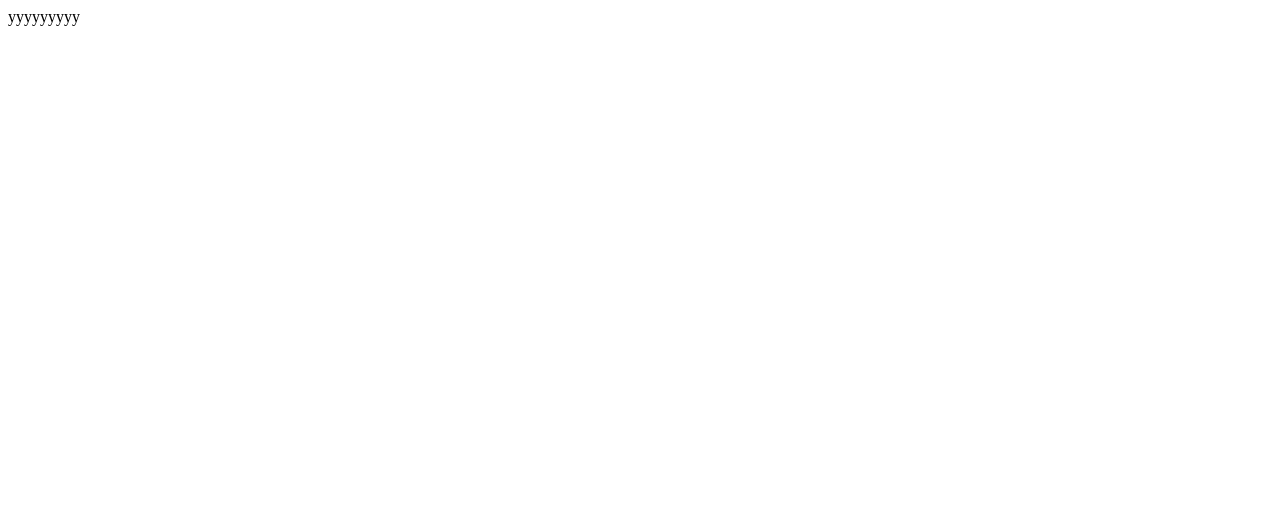
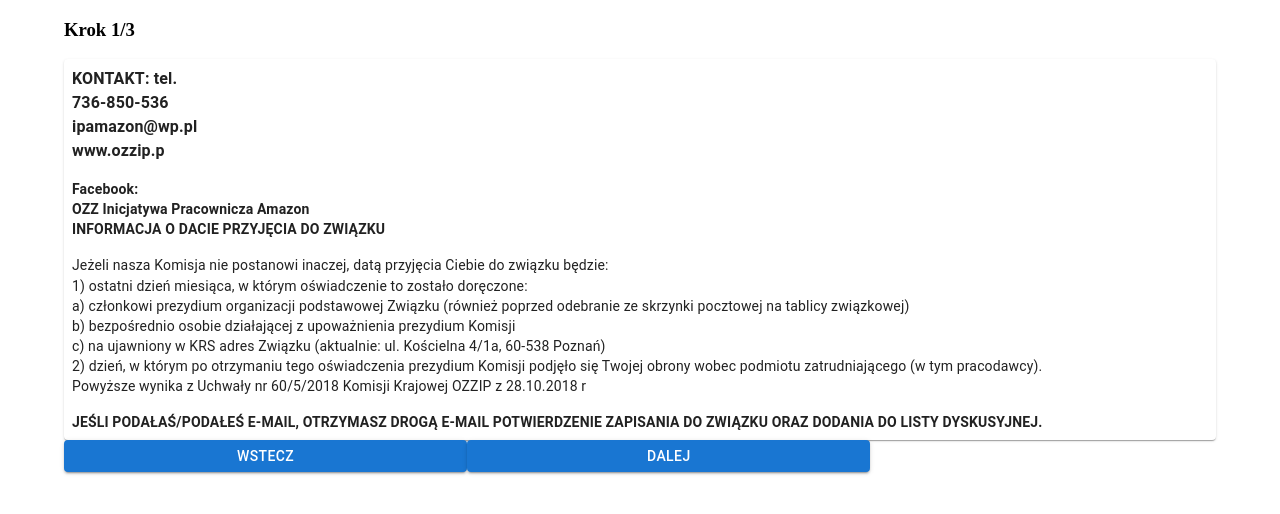
Before and after one commit to Krzysztofe/ip-podbeskidzkie-deklaracja, a React (Create React App) app in the folder form-ip-app/: page /deklaracja/ in a window 1280 px wide. Shown: the top 514 px of the page. Built offline with nearby package versions, Linux system fonts and the light colour scheme.

Commit message:
Add useMultistepForm

```diff
--- a/form-ip-app/package.json
+++ b/form-ip-app/package.json
@@ -3,6 +3,9 @@
   "version": "0.1.0",
   "private": true,
   "dependencies": {
+    "@emotion/react": "^11.11.1",
+    "@emotion/styled": "^11.11.0",
+    "@mui/material": "^5.14.1",
     "@testing-library/jest-dom": "^5.16.5",
     "@testing-library/react": "^13.4.0",
     "@testing-library/user-event": "^13.5.0",
--- a/form-ip-app/src/App.tsx
+++ b/form-ip-app/src/App.tsx
@@ -1,7 +1,7 @@
 import { lazy, Suspense } from "react";
 import { BrowserRouter, Route, Routes } from "react-router-dom";
 const LoadingPage = lazy(() => import("./pages/LoadingPage"));
-const IndexForm = lazy(() => import("./pages/indexForm/IndexForm"));
+const IndexForm = lazy(() => import("./pages/Form/IndexForm"));
 
 function App() {
   return (
--- /dev/null
+++ b/form-ip-app/src/pages/Form/FormHeader.tsx
@@ -0,0 +1,22 @@
+import React from "react";
+import Typography from "@mui/material/Typography";
+
+const FormHeader = () => {
+  return (
+    <>
+      <Typography variant="body1" sx={{ p: 1, fontWeight: "bold" }}>
+        Deklaracja przystąpienia do <br /> Ogólnopolskiego <br /> Związku
+        Zawodowego „Inicjatywa Pracownicza”
+      </Typography>
+
+      <Typography variant="body2" sx={{ p: 1, fontWeight: "bold" }}>
+        DEKLARACJA <br />
+        Ja, niżej podpisany/podpisana oświadczam, iż przystępuję do
+        Ogólnopolskiego Związku Zawodowego „Inicjatywa Pracownicza” z siedzibą w
+        Poznaniu (KRS nr 0000215247).
+      </Typography>
+    </>
+  );
+};
+
+export default FormHeader;
--- /dev/null
+++ b/form-ip-app/src/pages/Form/IndexForm.tsx
@@ -0,0 +1,44 @@
+import React from "react";
+import useMultistepForm from "./useMultistepForm";
+import StepDateInfo from "./StepDateInfo";
+import StepGeneralnfo from "./StepGeneralnfo";
+import Container from "@mui/material/Container";
+import Button from "@mui/material/Button";
+import StepsHeader from "./StepsHeader";
+import StepForm from "./StepForm";
+
+const IndexForm = () => {
+  const {
+    steps,
+    currentStepIdx,
+    setCurrentStepIdx,
+    step,
+    isFirstStep,
+    isLastStep,
+    back,
+    next,
+  } = useMultistepForm([<StepDateInfo />, <StepGeneralnfo />, <StepForm />]);
+
+  return (
+    <Container>
+      <StepsHeader currentStepIdx={currentStepIdx} steps={steps} />
+      {step}
+      <Button
+        variant="contained"
+        onClick={() => back()}
+        sx={{ width: "35%", p: "0.3em" }}
+      >
+        Wstecz
+      </Button>
+      <Button
+        variant="contained"
+        onClick={() => next()}
+        sx={{ width: "35%", p: "0.3em" }}
+      >
+        Dalej
+      </Button>
+    </Container>
+  );
+};
+
+export default IndexForm;
--- /dev/null
+++ b/form-ip-app/src/pages/Form/StepDateInfo.tsx
@@ -0,0 +1,42 @@
+import Card from "@mui/material/Card";
+import Typography from "@mui/material/Typography";
+
+const StepDateInfo = () => {
+  return (
+    <Card>
+      <Typography variant="body1" sx={{ p: 1, fontWeight: "bold" }}>
+        KONTAKT: tel.
+        <br /> 736-850-536 <br />
+        ipamazon@wp.pl <br />
+        www.ozzip.p
+      </Typography>
+      <Typography variant="body2" sx={{ p: 1, fontWeight: "bold" }}>
+        Facebook: <br /> OZZ Inicjatywa Pracownicza Amazon <br /> INFORMACJA O
+        DACIE PRZYJĘCIA DO ZWIĄZKU
+      </Typography>
+      <Typography variant="body2" sx={{ p: 1 }}>
+        Jeżeli nasza Komisja nie postanowi inaczej, datą przyjęcia Ciebie do
+        związku będzie: <br />
+        1) ostatni dzień miesiąca, w którym oświadczenie to zostało doręczone:{" "}
+        <br />
+        a) członkowi prezydium organizacji podstawowej Związku (również poprzed
+        odebranie ze skrzynki pocztowej na tablicy związkowej) <br /> b)
+        bezpośrednio osobie działającej z upoważnienia prezydium Komisji <br />
+        c) na ujawniony w KRS adres Związku (aktualnie: ul. Kościelna 4/1a,
+        60-538 Poznań)
+        <br /> 2) dzień, w którym po otrzymaniu tego oświadczenia prezydium
+        Komisji podjęło się Twojej obrony wobec podmiotu zatrudniającego (w tym
+        pracodawcy). <br />
+        Powyższe wynika z Uchwały nr 60/5/2018 Komisji Krajowej OZZIP z
+        28.10.2018 r
+      </Typography>
+
+      <Typography variant="body2" sx={{ p: 1, fontWeight: "bold" }}>
+        JEŚLI PODAŁAŚ/PODAŁEŚ E-MAIL, OTRZYMASZ DROGĄ E-MAIL POTWIERDZENIE
+        ZAPISANIA DO ZWIĄZKU ORAZ DODANIA DO LISTY DYSKUSYJNEJ.
+      </Typography>
+    </Card>
+  );
+};
+
+export default StepDateInfo;
--- /dev/null
+++ b/form-ip-app/src/pages/Form/StepForm.tsx
@@ -0,0 +1,29 @@
+import React from 'react';
+import FormHeader from './FormHeader';
+
+import {
+  Button,
+  Checkbox,
+  FormControlLabel,
+  FormGroup,
+  Grid,
+  Link,
+  Paper,
+  TextField,
+} from "@mui/material";
+import Card from "@mui/material/Card";
+import Typography from "@mui/material/Typography";
+
+const StepForm = () => {
+
+
+
+
+    return (
+        <Card>
+            <FormHeader/>
+        </Card>
+    );
+};
+
+export default StepForm;
--- /dev/null
+++ b/form-ip-app/src/pages/Form/StepGeneralnfo.tsx
@@ -0,0 +1,73 @@
+import Card from "@mui/material/Card";
+import Typography from "@mui/material/Typography";
+
+const StepGeneralnfo = () => {
+  return (
+    <Card>
+      <Typography variant="body2" sx={{ p: 1, fontWeight: "bold" }}>
+        KLAUZULA INFORMACYNA
+      </Typography>
+      <Typography variant="body2" sx={{ p: 1 }}>
+        Przetwarzanie danych osobowych odbywać się będzie w celu:{" "}
+      </Typography>{" "}
+      <Typography variant="body2" sx={{ p: 1 }}>
+        • wykonywania celów statutowych,{" "}
+      </Typography>
+      <Typography variant="body2" sx={{ p: 0.5 }}>
+        {" "}
+        • realizowania wymagań wynikających z przepisów prawa, w szczególności
+        zaś w Ustawie z dnia 23 maja 1991 r. o związkach zawodowych{" "}
+      </Typography>{" "}
+      • dołączenia członka/członkini do listy mailingowej lub innego
+      elektronicznego komunikatora umożli- wiającego wysyłanie lub odbiór
+      informacji między członkami OZZIP, używanego w celach związanych ze
+      statutową działalnością OZZIP. <br />
+      Uprawnionymi do zbierania i przetwarzania danych osobowych w wyżej
+      wskazanym celu są członkow- ie Komisji Krajowej OZZIP, członkowie
+      prezydiów podstawowych jednostek organizacyjnych związ- ku albo
+      przedstawiciele związku działający z up- oważnienia wyżej wskazanych
+      organów. <br /> OZZIP nie przekazuje pracodawcom lub innym podmiotom
+      zatrudniającym zbiorczych list swoich członków. Jeżeli jednak pracodawca
+      lub inny podmi- ot zatrudniający wystąpi z prośbą o przedstawienie
+      informacji czy zamierzamy Ciebie reprezentować (np. w związku z zamiarem
+      wypowiedzenia umowy) podejmiemy się Twojej obrony i niezwłocznie Cię o tym
+      poinformujemy, korzystając z podanych przez Ciebie w tej deklaracji danych
+      kontaktowych.
+      <br /> Okres przetwarzania danych osobowych rozpocznie się od chwili
+      doręczenia przedstawicielowi OZZIP niniejszego podpisanego oświadczenia i
+      będzie tr- wał przez okres niezbędny do realizacji celów stat- utowych
+      OZZIP. <br />
+      Zgoda na przetwarzanie danych osobowych ob- jętych deklaracją
+      przystąpienia do związku zawodowego OZZIP w zakresie imienia i nazwis- ka,
+      podmiotu zatrudniającego, podstawy zatrudnie- nia, długości zatrudnienia w
+      odniesieniu do osoby wykonującej pracę zarobkową niebędącej pracown- ikiem
+      w rozumieniu KP, oraz wymiaru czasu pracy (w odniesieniu do wszystkich
+      wykonujących pracę zarobkową) jest warunkiem niezbędnym członkost- wa w
+      OZZIP. Wycofanie zgody na ich przetwarza- nie jest równoznaczne z
+      wystąpieniem ze związku, niemniej nie powoduje ono zaprzestania przet-
+      warzania tych danych w zakresie niezbędnym dla realizowania wymagań
+      wynikających z przepisów prawa lub ochrony słusznych interesów adminis-
+      tratora danych. <br />
+      W razie pytań prosimy o kontakt z Inspektorem Ochrony Danych Osobowych w
+      OZZIP: Jarosław Urbański (tel: 663-633-504, email: rzecznikochrony-
+      danychosobowych@ozzip.pl). <br /> OZZIP będzie przetwarzać dane osobowe na
+      pod- stawie rozporządzenia Parlamentu Europejskie- go i Rady (UE) 2016/679
+      z dnia 27 kwietnia 2016 r. w sprawie ochrony osób fizycznych w związku z
+      przetwarzaniem danych osobowych i w sprawie swobodnego przepływu takich
+      danych oraz uchyl- enia dyrektywy 95/46/WE. <br />
+      Każdej osobie, której dane osobowe są przetwarzane przez OZZIP przysługuje
+      prawo do ich: weryfikacji, kontroli, aktualizacji, korekty, uzyskania
+      informacji na temat metody, w jaki sposób są przechowywane, funkcji, a
+      także odwołania od dalszego ich przet- warzania. W celu realizacji tych
+      uprawnień prosimy o kontakt na ipamazon@wp.pl, tel. 736-850-536.
+      <br /> W momencie, gdy którakolwiek z podanych infor- macji zmieni się,
+      prosimy o kontakt w celu uaktu- alnienia ewidencji. Dane osobowe będą
+      pozyski- wane wyłącznie na podstawie niniejszej deklaracji oraz oświadczeń
+      mających na celu zmianę lub ko- rektę tych danych. Przekazanie danych
+      osobowych w inny sposób będzie wymagało odrębnej zgody na ich
+      przetwarzanie.
+    </Card>
+  );
+};
+
+export default StepGeneralnfo;
--- /dev/null
+++ b/form-ip-app/src/pages/Form/StepsHeader.tsx
@@ -0,0 +1,19 @@
+import React from 'react';
+
+
+interface Props {
+  steps: JSX.Element[];
+  currentStepIdx: number;
+}
+
+const StepsHeader = (props:Props) => {
+    return (
+      <header className="wrapper wrapper--formReactionHeader ">
+        <h3 className="formReaction__stepIdx ">
+          Krok {props.currentStepIdx + 1}/{props.steps.length}
+        </h3>
+      </header>
+    );
+};
+
+export default StepsHeader;
--- /dev/null
+++ b/form-ip-app/src/pages/Form/useMultistepForm.tsx
@@ -0,0 +1,32 @@
+import { useState } from "react";
+
+const useMultistepForm = (steps: JSX.Element[]) => {
+  const [currentStepIdx, setCurrentStepIdx] = useState(0);
+
+  const next = () => {
+    setCurrentStepIdx(prev => {
+      if (prev >= steps.length - 1) return prev;
+      return prev + 1;
+    });
+  };
+
+  const back = () => {
+    setCurrentStepIdx(prev => {
+      if (prev <= 0) return prev;
+      return prev - 1;
+    });
+  };
+
+  return {
+    currentStepIdx,
+    setCurrentStepIdx,
+    step: steps[currentStepIdx],
+    steps,
+    isFirstStep: currentStepIdx === 0,
+    isLastStep: currentStepIdx === steps.length - 1,
+    next,
+    back,
+  };
+};
+
+export default useMultistepForm;
--- a/form-ip-app/src/pages/indexForm/IndexForm.tsx
+++ /dev/null
@@ -1,11 +0,0 @@
-import React from 'react';
-
-const IndexForm = () => {
-    return (
-        <div>
-            yyyyyyyyy
-        </div>
-    );
-};
-
-export default IndexForm;
```
Also changed, not shown: 1 other file (tests, documents, lock files or other folders).
